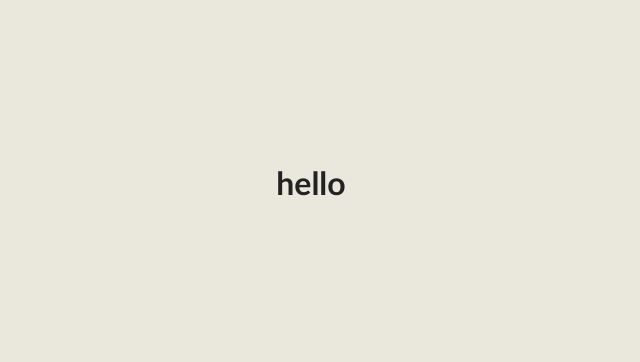
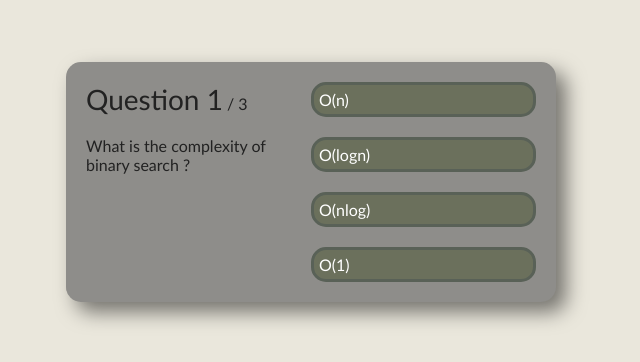
Before and after one commit to singhsanket143/quizapp-react, a React (Vite) app: page / in a window 1280 px wide. Shown: the part 218-580 px from the top of the page, without its empty margins (329-969 px from the left). Built offline with nearby package versions, Linux system fonts and the light colour scheme.

Commit message:
Added quiz card

```diff
--- a/src/App.jsx
+++ b/src/App.jsx
@@ -1,8 +1,55 @@
+/* eslint-disable react/jsx-key */
 import './App.css'
 
 function App() {
 
-  return <h1>hello</h1>;
+  const currentQuestion = 0;
+
+  const quizQuestions = [
+    {
+      question: "What is the complexity of binary search ?",
+      options: [
+        { answer: 'O(n)', isCorrect: false},
+        { answer: 'O(logn)', isCorrect: true},
+        { answer: 'O(nlog)', isCorrect: false},
+        { answer: 'O(1)', isCorrect: false}
+      ]
+    },
+    {
+      question: "What is the complexity of linear search ?",
+      options: [
+        { answer: 'O(n)', isCorrect: true},
+        { answer: 'O(logn)', isCorrect: false},
+        { answer: 'O(nlog)', isCorrect: false},
+        { answer: 'O(1)', isCorrect: false}
+      ]
+    },
+    {
+      question: "What is the complexity of mergesort ?",
+      options: [
+        { answer: 'O(n)', isCorrect: false},
+        { answer: 'O(logn)', isCorrect: false},
+        { answer: 'O(nlog)', isCorrect: true},
+        { answer: 'O(1)', isCorrect: false}
+      ]
+    },
+  ];
+
+  return (
+    <div className="app">
+      <div className="question-section">
+        <div className="question-count">
+          <span>Question {currentQuestion + 1}</span> / {quizQuestions.length}
+        </div>
+        <div className="question-text">
+          {quizQuestions[0].question}
+        </div>
+      </div>
+      <div className="answer-section">
+          { quizQuestions[0].options.map(option => <button>{option.answer}</button>) }
+        </div>
+    </div>
+  );
 
 }
 
```
